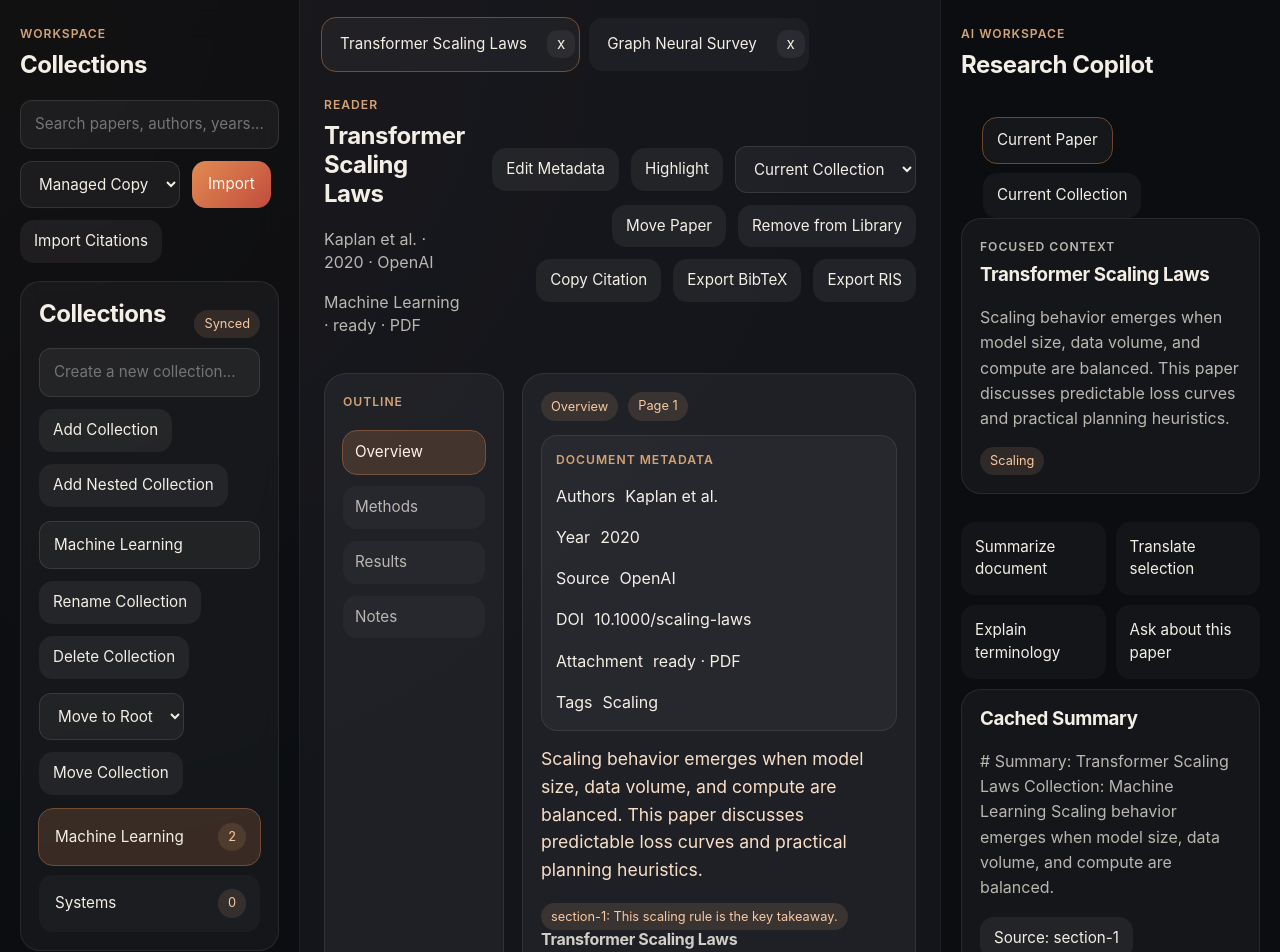
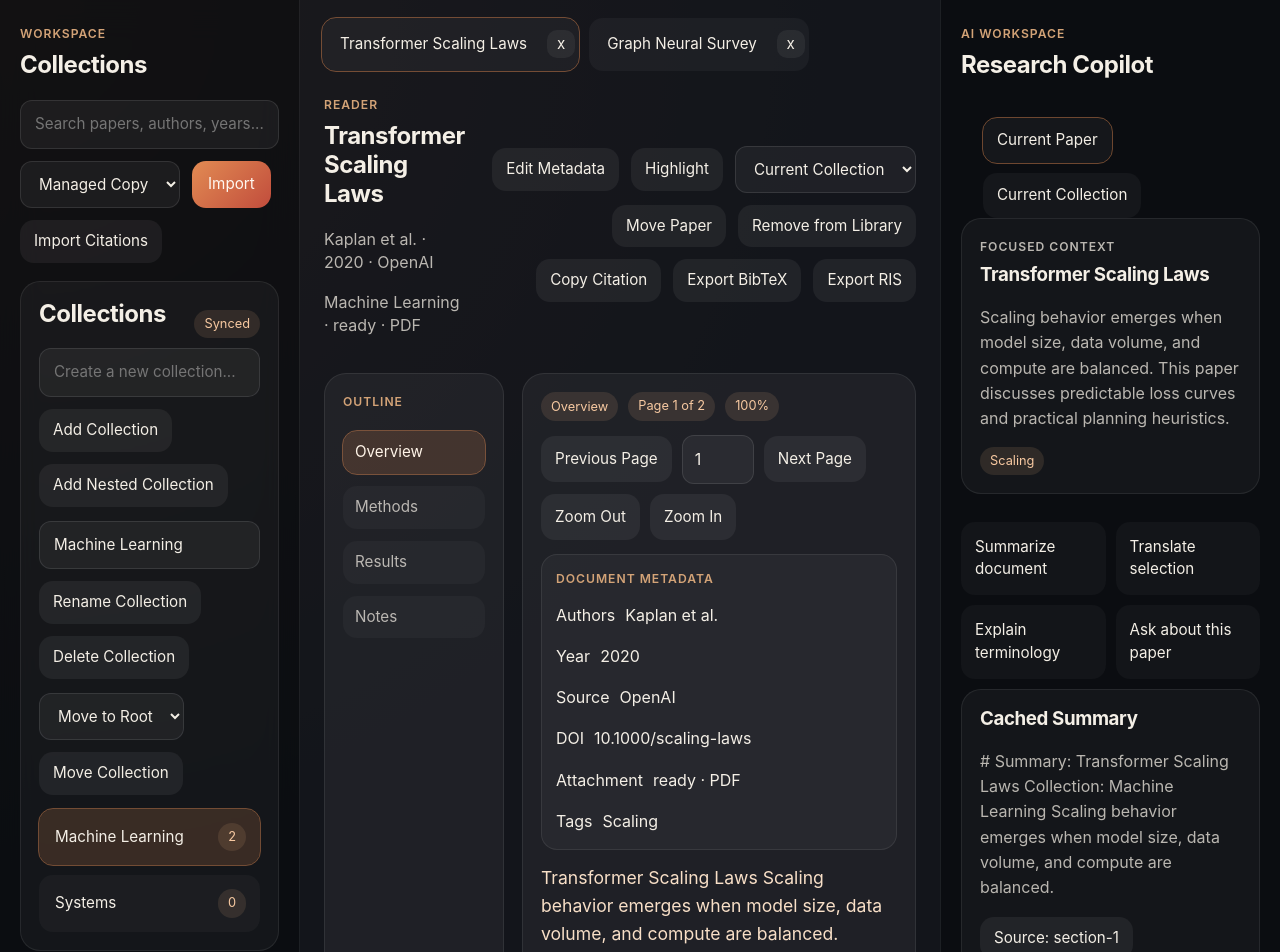
Before and after one commit to Playitcooool/rust-ai-paper-reader, a React (Vite) app: page / in a window 1280 px wide. Shown: the top 952 px of the page. Built offline with nearby package versions, Linux system fonts and the light colour scheme.

Commit message:
feat: add paged reader navigation

```diff
--- a/src/App.tsx
+++ b/src/App.tsx
@@ -18,6 +18,11 @@ type AiPanelMode = "paper" | "collection";
 type ReaderSection = "Overview" | "Methods" | "Results" | "Notes";
 type ItemSort = "recent" | "title" | "year_desc";
 type AttachmentFilter = "all" | "ready" | "missing" | "citation_only";
+type ReaderPage = {
+  title: string;
+  html: string;
+  text: string;
+};
 
 const itemActions = [
   { label: "Summarize document", kind: "item.summarize" },
@@ -58,6 +63,51 @@ const formatHint = (title: string) => {
   if (title.toLowerCase().endsWith("notes")) return "EPUB";
   if (title.toLowerCase().includes("survey")) return "DOCX";
   return "PDF";
+};
+
+const readerPagesFromView = (view: ReaderView | null): ReaderPage[] => {
+  if (!view || typeof DOMParser === "undefined") return [];
+
+  const parser = new DOMParser();
+  const document = parser.parseFromString(view.normalized_html, "text/html");
+  const article = document.body.querySelector("article") ?? document.body;
+  const elements = Array.from(article.children);
+  if (elements.length === 0) {
+    return [
+      {
+        title: view.title,
+        html: view.normalized_html,
+        text: view.plain_text,
+      },
+    ];
+  }
+
+  const pages: ReaderPage[] = [];
+  for (let index = 0; index < elements.length; index += 1) {
+    const current = elements[index];
+    const next = elements[index + 1];
+    const bundle =
+      /^h[1-6]$/i.test(current.tagName) && next
+        ? [current, next]
+        : [current];
+    if (bundle.length === 2) {
+      index += 1;
+    }
+
+    const text = bundle
+      .map((element) => element.textContent?.trim() ?? "")
+      .filter(Boolean)
+      .join(" ");
+    pages.push({
+      title:
+        bundle.find((element) => /^h[1-6]$/i.test(element.tagName))?.textContent?.trim() ??
+        `Page ${pages.length + 1}`,
+      html: `<article>${bundle.map((element) => element.outerHTML).join("")}</article>`,
+      text,
+    });
+  }
+
+  return pages;
 };
 
 const supportedExtensions = [".pdf", ".docx", ".epub"];
@@ -210,6 +260,9 @@ export default function App() {
   const [aiPanelMode, setAiPanelMode] = useState<AiPanelMode>("paper");
   const [search, setSearch] = useState("");
   const [readerView, setReaderView] = useState<ReaderView | null>(null);
+  const [activeReaderPage, setActiveReaderPage] = useState(0);
+  const [readerPageInput, setReaderPageInput] = useState("1");
+  const [readerZoom, setReaderZoom] = useState(100);
   const [activeReaderSection, setActiveReaderSection] = useState<ReaderSection>("Overview");
   const [activeAnchor, setActiveAnchor] = useState<string | null>(null);
   const [annotations, setAnnotations] = useState<Annotation[]>([]);
@@ -442,6 +495,8 @@ export default function App() {
     () => sortItems(filterItemsByAttachment(items, attachmentFilter), itemSort),
     [attachmentFilter, itemSort, items],
   );
+  const readerPages = useMemo(() => readerPagesFromView(readerView), [readerView]);
+  const currentReaderPage = readerPages[activeReaderPage] ?? null;
 
   useEffect(() => {
     setActivePaperId((current) =>
@@ -481,6 +536,9 @@ export default function App() {
     setIsEditingMetadata(false);
     setLatestCitation("");
     setMoveItemTargetId(activePaper?.collection_id ? String(activePaper.collection_id) : "current");
+    setActiveReaderPage(0);
+    setReaderPageInput("1");
+    setReaderZoom(100);
     setMetadataDraft({
       title: activePaper?.title ?? "",
       authors: activePaper?.authors ?? "",
@@ -1012,6 +1070,30 @@ export default function App() {
     if (activePaper) {
       setStatusMessage(`Focused reader outline on ${section} in ${activePaper.title}.`);
     }
+  }
+
+  function clampReaderPage(page: number) {
+    if (readerPages.length === 0) return 0;
+    return Math.max(0, Math.min(page, readerPages.length - 1));
+  }
+
+  function setReaderPage(page: number) {
+    const nextPage = clampReaderPage(page);
+    setActiveReaderPage(nextPage);
+    setReaderPageInput(String(nextPage + 1));
+  }
+
+  function handleReaderPageSubmit() {
+    const parsed = Number(readerPageInput.trim());
+    if (!Number.isFinite(parsed)) {
+      setReaderPageInput(String(activeReaderPage + 1));
+      return;
+    }
+    setReaderPage(parsed - 1);
+  }
+
+  function handleReaderZoom(delta: number) {
+    setReaderZoom((current) => Math.max(70, Math.min(180, current + delta)));
   }
 
   function handleAnnotationJump(annotation: Annotation) {
@@ -1531,8 +1613,48 @@ export default function App() {
             <article className="reader-document">
               <div className="reader-location-bar">
                 <span className="status-pill">{activeReaderSection}</span>
-                <span className="meta-count">Page {readerSections.indexOf(activeReaderSection) + 1}</span>
+                <span className="meta-count">
+                  Page {readerPages.length === 0 ? 0 : activeReaderPage + 1} of {readerPages.length}
+                </span>
+                <span aria-label="Reader zoom level" className="meta-count">
+                  {readerZoom}%
+                </span>
                 {activeAnchor ? <span className="meta-count">Active anchor: {activeAnchor}</span> : null}
+              </div>
+              <div className="reader-toolbar">
+                <button
+                  className="ghost-button"
+                  disabled={readerPages.length === 0 || activeReaderPage === 0}
+                  type="button"
+                  onClick={() => setReaderPage(activeReaderPage - 1)}
+                >
+                  Previous Page
+                </button>
+                <input
+                  aria-label="Reader page input"
+                  className="reader-page-input"
+                  value={readerPageInput}
+                  onChange={(event) => setReaderPageInput(event.target.value)}
+                  onKeyDown={(event) => {
+                    if (event.key === "Enter") {
+                      handleReaderPageSubmit();
+                    }
+                  }}
+                />
+                <button
+                  className="ghost-button"
+                  disabled={readerPages.length === 0 || activeReaderPage >= readerPages.length - 1}
+                  type="button"
+                  onClick={() => setReaderPage(activeReaderPage + 1)}
+                >
+                  Next Page
+                </button>
+                <button className="ghost-button" type="button" onClick={() => handleReaderZoom(-10)}>
+                  Zoom Out
+                </button>
+                <button className="ghost-button" type="button" onClick={() => handleReaderZoom(10)}>
+                  Zoom In
+                </button>
               </div>
               {latestCitation ? (
                 <div className="citation-card">
@@ -1627,7 +1749,9 @@ export default function App() {
                   {"secondary" in readerState && readerState.secondary ? <p>{readerState.secondary}</p> : null}
                 </div>
               ) : null}
-              <p className="document-lead">{excerptFromView(readerView)}</p>
+              <p className="document-lead">
+                {currentReaderPage?.text ?? excerptFromView(readerView)}
+              </p>
               {annotations.map((annotation) => (
                 <button
                   key={annotation.id}
@@ -1643,8 +1767,10 @@ export default function App() {
               ))}
               <div
                 className="reader-html"
+                style={{ fontSize: `${readerZoom}%` }}
                 dangerouslySetInnerHTML={{
                   __html:
+                    currentReaderPage?.html ??
                     readerView?.normalized_html ??
                     "<article><p>No reader view available yet.</p></article>",
                 }}
--- a/src/styles.css
+++ b/src/styles.css
@@ -405,6 +405,23 @@ p {
   margin-bottom: 14px;
 }
 
+.reader-toolbar {
+  display: flex;
+  gap: 10px;
+  align-items: center;
+  flex-wrap: wrap;
+  margin-bottom: 14px;
+}
+
+.reader-page-input {
+  width: 72px;
+  padding: 10px 12px;
+  border: 1px solid rgba(255, 255, 255, 0.1);
+  border-radius: 12px;
+  background: rgba(255, 255, 255, 0.05);
+  color: inherit;
+}
+
 .citation-card {
   margin-bottom: 14px;
   padding: 14px;
```
Also changed, not shown: 1 other file (tests, documents, lock files or other folders).
